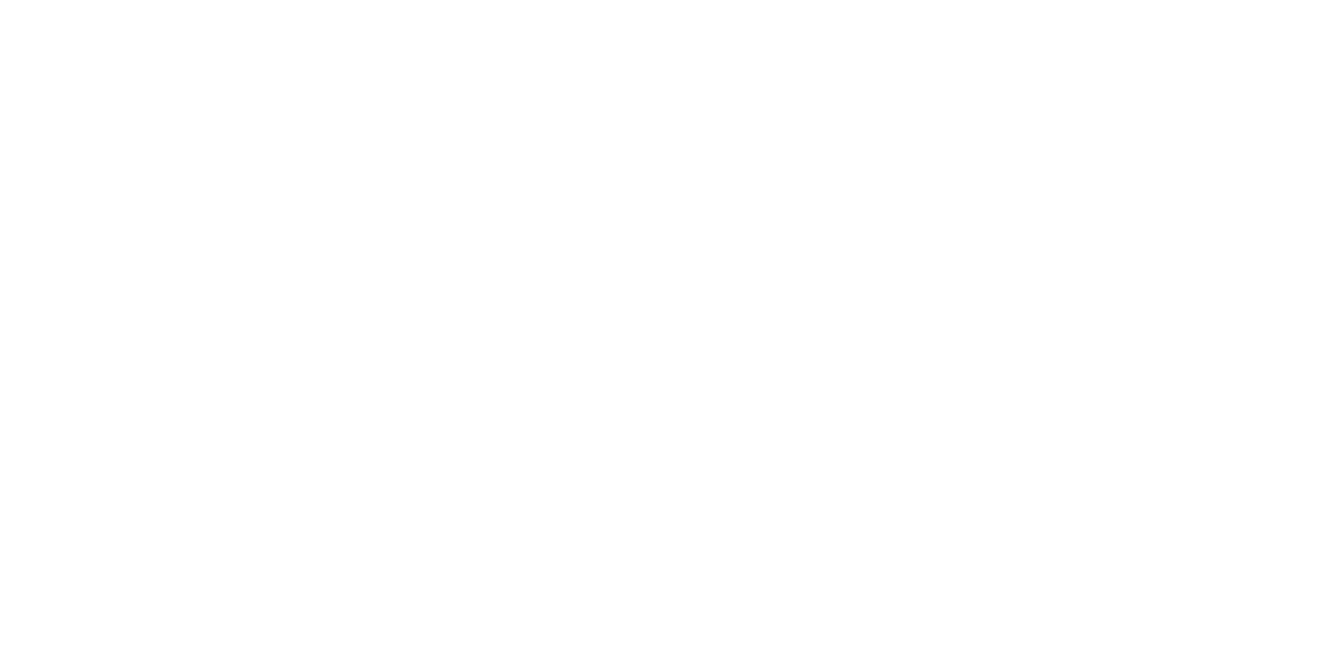
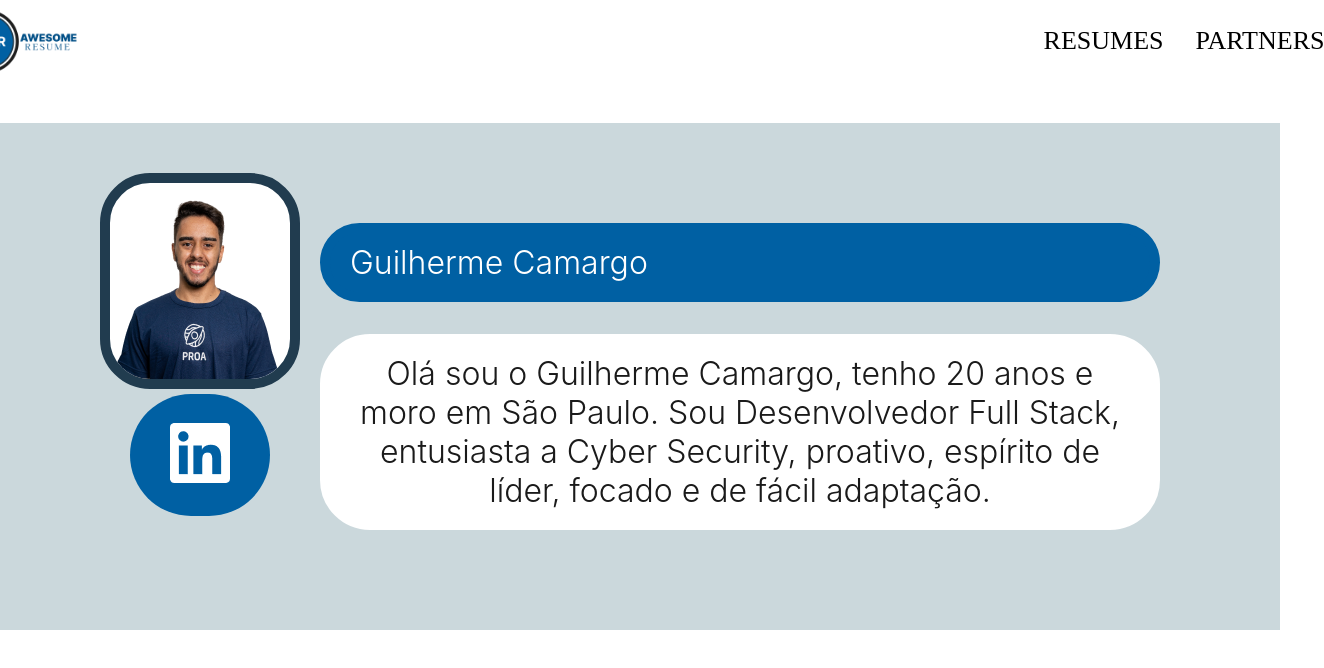
Before and after one commit to GuiGavassa/AWS-TCC-awesome-resumes, a plain HTML site: page index.html in a window 1280 px wide. Shown: the whole page, 1324 px wide, since content can reach past the window. Drawn offline with Linux system fonts and the light colour scheme.

Commit message:
primeiro card feito

```diff
--- a/index.html
+++ b/index.html
@@ -3,9 +3,34 @@
 <head>
     <meta charset="UTF-8">
     <meta name="viewport" content="width=device-width, initial-scale=1.0">
+    <link rel="stylesheet" href="style.css">
+    <link rel="shortcut icon" href="/Imagens/Logo.png" type="image/x-icon">
     <title>AWESOME RESUMES</title>
 </head>
+
 <body>
+    <navbar>
+        <img class="Logotipo" src="/Imagens/Logotipo.png">
 
+        <div class="buttons">
+            <button class="button">Resumes</button>
+
+            <button class="button">Partners</button>
+        </div>
+    </navbar>
+    <div class="curriculos-body">
+        <div class="curriculo">
+            <div class="coluna-1">
+                <img class="foto" src="/Imagens/Guilherme Camargo.png">
+                <button class="linkedin" ><a href="https://www.linkedin.com/in/guicamargodev/" target="_blank"><img src="Imagens/linkedin.png"></a></button>
+            </div>
+            <div class="nome-desc">
+                <h1 class="nome">Guilherme Camargo</h1>
+                <h2 class="descricao">Olá sou o Guilherme Camargo, tenho 20 anos e moro em São Paulo. Sou Desenvolvedor
+                    Full Stack, entusiasta a Cyber Security, proativo, espírito de líder, focado e de fácil adaptação.
+                </h2>
+            </div>
+        </div>
+    </div>
 </body>
 </html>
--- a/style.css
+++ b/style.css
@@ -0,0 +1,118 @@
+* {
+    padding: 0;
+    margin: 0;
+}
+
+@import url('https://fonts.googleapis.com/css2?family=Kaisei+Decol:wght@400;500;700&family=Poppins:wght@400;500;600&display=swap');
+@import url('https://fonts.googleapis.com/css2?family=Inter:wght@100;200;300;400;500;600;700;800;900&family=Kaisei+Decol:wght@400;500;700&family=Poppins:wght@400;500;600&display=swap');
+
+navbar {
+    display: flex;
+    align-items: center;
+    justify-content: center;
+    background-color: #fff;
+    max-width: 100%;
+    min-width: none;
+    margin: 10px auto;
+}
+
+.buttons {
+    display: flex;
+    align-items: center;
+    gap: 2em;
+    padding-left: 60em ;
+}
+
+.button {
+    border: none;
+    background-color: #fff;
+    font-weight: 300;
+    font-family: 'Kaisei Decol', serif;
+    text-transform: uppercase;
+    font-size: 26px;
+}
+
+.button:hover {
+    cursor: pointer;
+}
+
+.Logotipo {
+    width: 10vw;
+}
+
+.curriculos-body {
+    background-color: #CBD8DC;
+    height: 100%;
+    width: 100%;
+}
+
+.curriculo{
+    margin: 50px;
+    padding: 50px;
+    display: flex;
+    justify-content: flex-start;
+}
+
+.foto{
+    border: 10px solid #213C4F;
+    border-radius: 50px;
+    background-color: #fff;
+}
+
+.nome-desc{
+    padding: 50px;
+    display: flex;
+    flex-direction: column;
+    align-items: center;
+    gap: 2em;
+}
+
+.nome{
+    padding: 10px 20px;
+    width: 100%;
+    font-family: 'Inter', sans-serif;
+    font-weight: 300;
+
+    color: #fff;
+    background-color: #0060A3;
+    border: 10px solid #0060A3;
+    border-radius: 50px;
+}
+
+.descricao{
+    width: 100%;
+    height: 100%;
+    padding: 10px 20px;
+
+
+    color: #1a1a1a;
+    font-family: 'Inter', sans-serif;
+    font-weight: 300;
+    font-size: 32px;
+    text-align: center;
+
+    background-color: #ffffff;
+    border: 10px solid #ffffff;
+    border-radius: 50px;
+}
+
+.coluna-1{
+    display: flex;
+    flex-direction: column;
+    align-items: center;
+    gap: 0.3em;
+}
+
+.linkedin{
+    background-color: #0060A3;
+    border: none;
+    border-radius: 10em;
+    width: 70%;
+    height: 30%;
+    transition: ease-in-out 0.2s;
+}
+
+.linkedin:hover{
+    background-color: #21a2ff;
+    cursor: pointer;
+}
```
Also changed, not shown: Imagens/Guilherme Camargo.png (added), Imagens/Guilherme Freitas.png (added), Imagens/Guilherme Garcia.png (added), Imagens/Guilherme Gavassa.png (added), Imagens/Isaque Cruz.png (added), Imagens/Julia Lopes.png (added), Imagens/Logo.png (added), Imagens/Logotipo.png (added), Imagens/linkedin.png (added).
